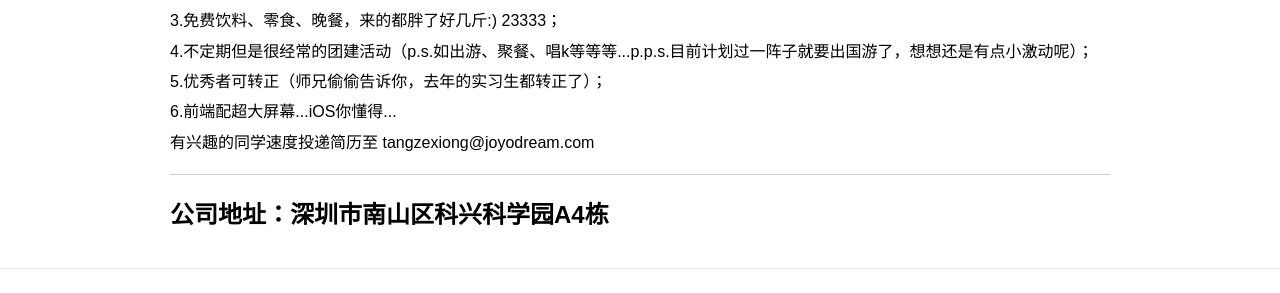
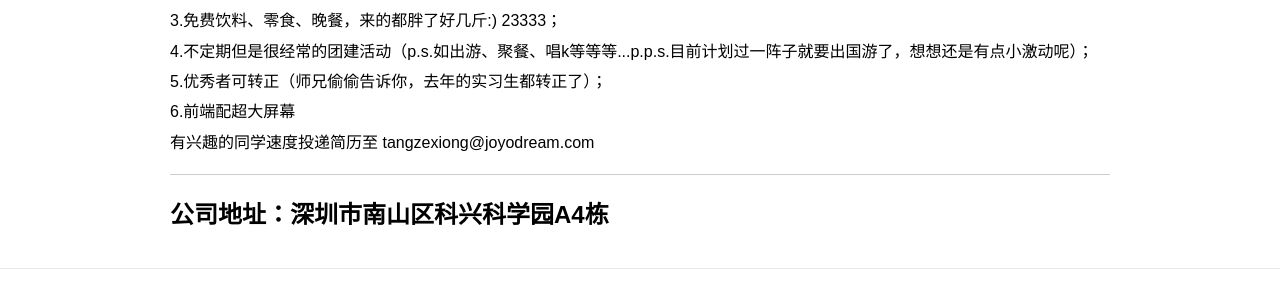
Before and after one commit to cody1991/cody1991.github.io, a Jekyll site: the page built from zhao.html, in a window 1280 px wide and 1080 px high. Shown: the part 721-1014 px from the top of the window. Built offline with Jekyll 4.4.1, drawn with Linux system fonts in a browser that asks for light colours; nearby versions of some CDN libraries; comment, search, counter and statistics services are not loaded.

Commit message:
change zhao.html

```diff
--- a/zhao.html
+++ b/zhao.html
@@ -37,7 +37,7 @@ layout: default
     <li>3.免费饮料、零食、晚餐，来的都胖了好几斤:) 23333；</li>
     <li>4.不定期但是很经常的团建活动（p.s.如出游、聚餐、唱k等等等...p.p.s.目前计划过一阵子就要出国游了，想想还是有点小激动呢）；</li>
     <li>5.优秀者可转正（师兄偷偷告诉你，去年的实习生都转正了）；</li>
-    <li>6.前端配超大屏幕...iOS你懂得...</li>
+    <li>6.前端配超大屏幕</li>
 </ul>
 <p>
     有兴趣的同学速度投递简历至 tangzexiong@joyodream.com
```
